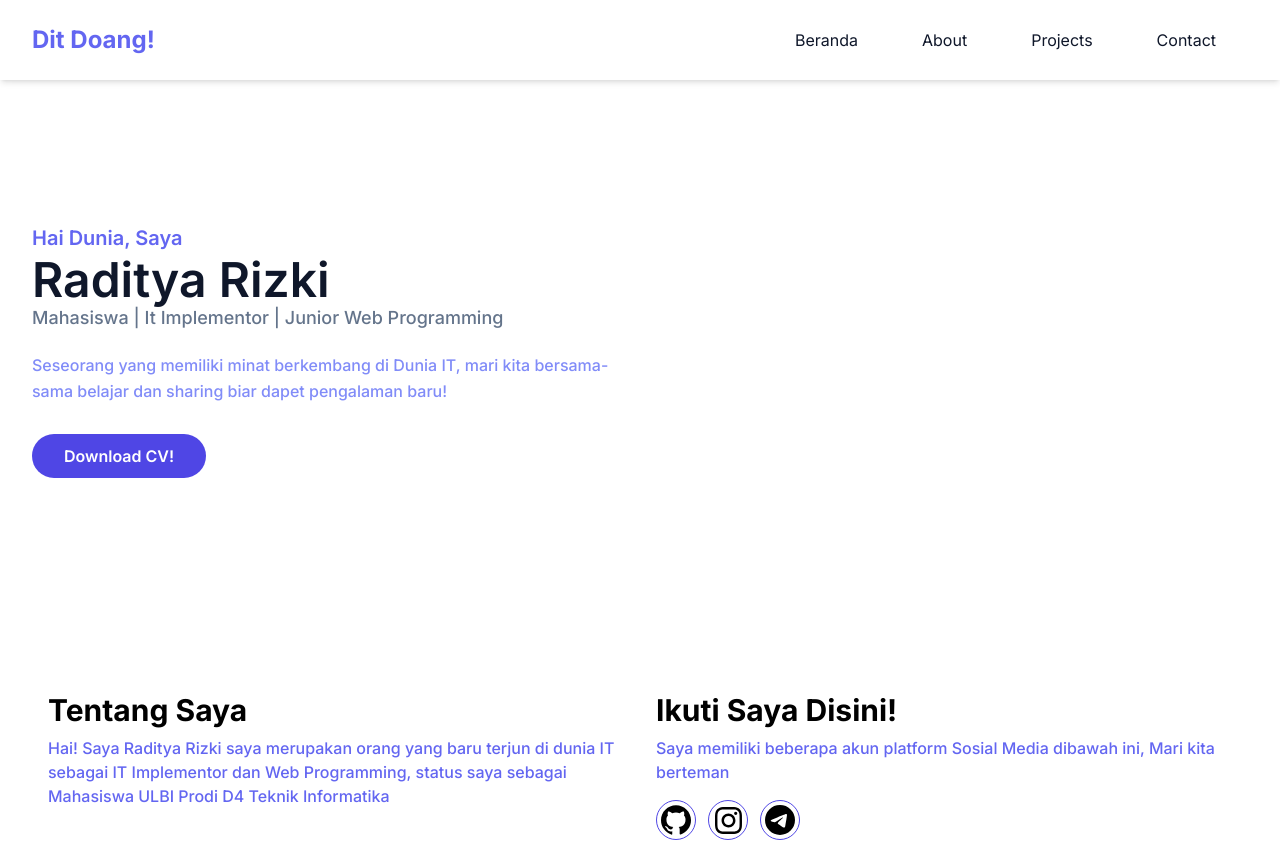
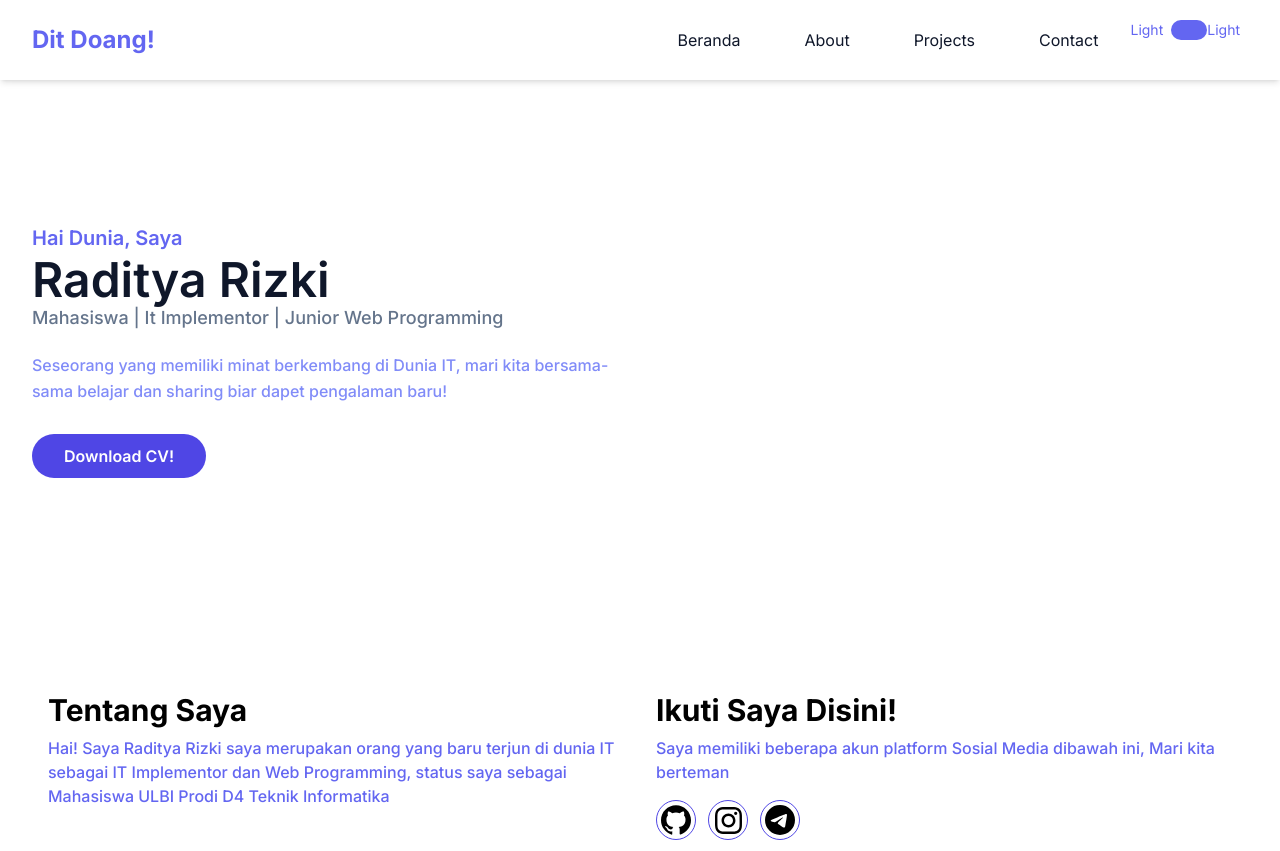
Before and after one commit to ditlabs/rdityaa.github.io, a website: page index.html in a window 1280 px wide. Shown: the top 851 px of the page. Drawn offline with nearby package versions, Linux system fonts and the light colour scheme.

Commit message:
add toggle layout for dark mode

```diff
--- a/index.html
+++ b/index.html
@@ -94,9 +94,20 @@
               <li class="group">
                 <a href="#contact" class="text-base text-slate-900 py-2 mx-8 flex group-hover:text-indigo-500">Contact</a>
               </li>
+              <li>
+                <div class="flex">
+                  <span class="mr-2 text-sm text-indigo-500">Light</span>
+                  <input type="checkbox" class="hidden" id="dark-toggle">
+                  <label for="dark-toggle">
+                    <div class="flex h-5 w-9 cursor-pointer items-center rounded-full bg-indigo-500 p-1">
+                      <div class="toggle-circle h-4 w-4"></div>
+                    </div>
+                  </label>
+                  <span class="mr-2 text-sm text-indigo-500">Light</span>
+                </div>
+              </li>
             </ul>
           </nav>
-
         </div>
       </div>
     </div>
```
